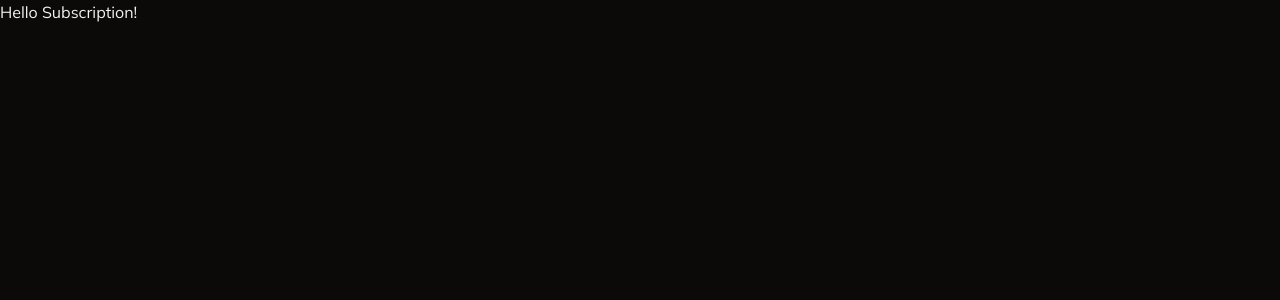
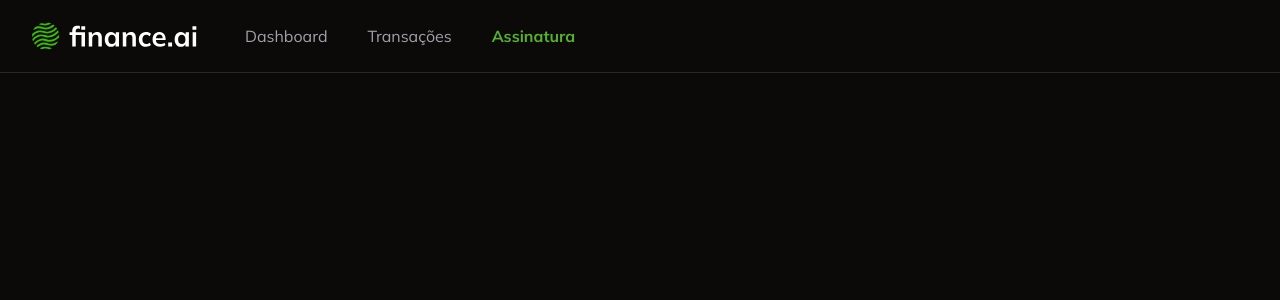
Before and after one commit to EsleySaab/finance-ai, a Next.js app: page /subscription in a window 1280 px wide. Shown: the top 300 px of the page. Built offline with nearby package versions, Linux system fonts and the light colour scheme.

Commit message:
feat: add navbar component

```diff
--- /dev/null
+++ b/app/_components/navbar.tsx
@@ -0,0 +1,60 @@
+"use client";
+
+import { UserButton } from "@clerk/nextjs";
+import Image from "next/image";
+import Link from "next/link";
+import { usePathname } from "next/navigation";
+
+const NavBar = () => {
+  const pathname = usePathname();
+
+  return (
+    <nav className="flex justify-between border-b border-solid px-8 py-4">
+      {/* Esquerda */}
+      <div className="flex items-center gap-10">
+        <Image
+          src="/logo-finance.svg"
+          alt="Finance AI"
+          width={173}
+          height={39}
+        />
+        <Link
+          href="/"
+          className={
+            pathname === "/"
+              ? "font-bold text-primary"
+              : "text-muted-foreground"
+          }
+        >
+          Dashboard
+        </Link>
+        <Link
+          href="/transactions"
+          className={
+            pathname === "/transactions"
+              ? "font-bold text-primary"
+              : "text-muted-foreground"
+          }
+        >
+          Transações
+        </Link>
+        <Link
+          href="/subscription"
+          className={
+            pathname === "/subscription"
+              ? "font-bold text-primary"
+              : "text-muted-foreground"
+          }
+        >
+          Assinatura
+        </Link>
+      </div>
+      {/* Direita */}
+      <div className="flex items-center">
+        <UserButton showName />
+      </div>
+    </nav>
+  );
+};
+
+export default NavBar;
--- a/app/page.tsx
+++ b/app/page.tsx
@@ -1,6 +1,6 @@
-import { UserButton } from "@clerk/nextjs";
 import { auth } from "@clerk/nextjs/server";
 import { redirect } from "next/navigation";
+import NavBar from "./_components/navbar";
 
 const Home = async () => {
   const { userId } = await auth();
@@ -9,11 +9,7 @@ const Home = async () => {
     redirect("/login");
   }
 
-  return (
-    <div className="flex h-full items-center justify-center">
-      <UserButton showName />
-    </div>
-  );
+  return <NavBar />;
 };
 
 export default Home;
--- a/app/subscription/page.tsx
+++ b/app/subscription/page.tsx
@@ -1,5 +1,7 @@
+import NavBar from "../_components/navbar";
+
 const SubscriptionPage = () => {
-  return <h1>Hello Subscription!</h1>
-}
+  return <NavBar />;
+};
 
-export default SubscriptionPage
+export default SubscriptionPage;
--- a/app/transactions/page.tsx
+++ b/app/transactions/page.tsx
@@ -2,10 +2,13 @@ import { db } from "../_lib/prisma";
 import { DataTable } from "../_components/ui/data-table";
 import { transactionColumns } from "./_columns";
 import UpsertTransactionButton from "../_components/add-transaction-button";
+import NavBar from "../_components/navbar";
 
 const TransactionsPage = async () => {
   const transactions = await db.transaction.findMany({});
   return (
+    <>
+      <NavBar />
       <div className="space-y-6 p-6">
         <div className="flex w-full items-center justify-between">
           {/* TÍTULO E BOTÃO*/}
@@ -14,6 +17,7 @@ const TransactionsPage = async () => {
         </div>
         <DataTable columns={transactionColumns} data={transactions} />
       </div>
+    </>
   );
 };
 
```
Also changed, not shown: public/logo-finance.svg (added), public/logo.svg (deleted). Lines whose indentation alone changed are shown as unchanged.
